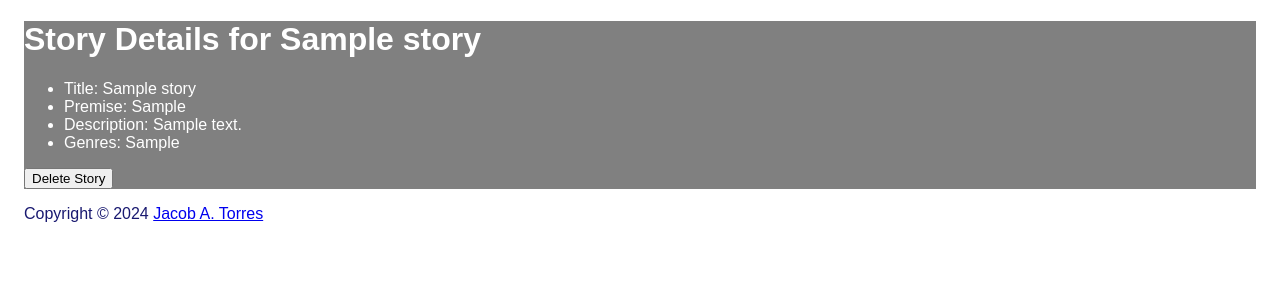
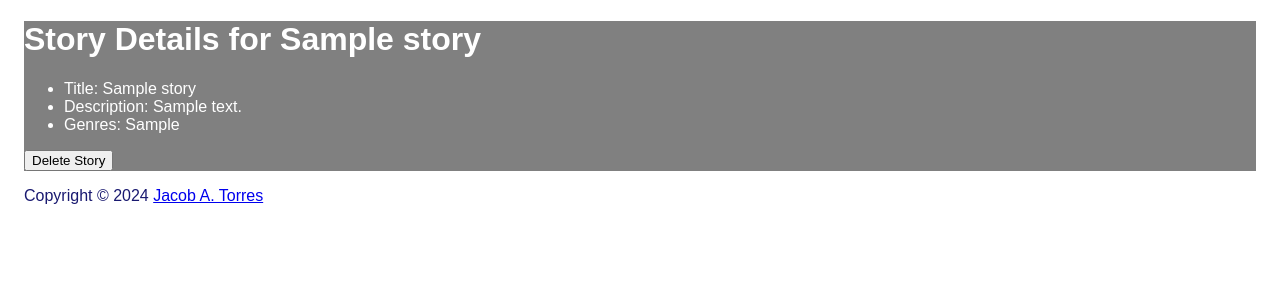
Before and after one commit to jacob-torres/Story-Builder, a Django app: page /stories/1/ in a window 1280 px wide. Shown: the part 88-388 px from the top of the page. Run offline with Django 5.2, Linux system fonts and the light colour scheme; tables that the repository leaves empty hold one stand-in row (values such as "Sample post").

Commit message:
Removed premise from story detail template.

```diff
--- a/storybuilder/app/templates/story_detail.html
+++ b/storybuilder/app/templates/story_detail.html
@@ -7,7 +7,6 @@
 <!-- Display details of the story passed from the story_detail view function.-->
  <ul>
     <li>Title: {{ story.title }}</li>
-    <li>Premise: {{ story.premise }}</li>
     <li>Description: {{ story.description }}</li>
     <li>Genres: {{ story.genres }}</li>
  </ul>
```
